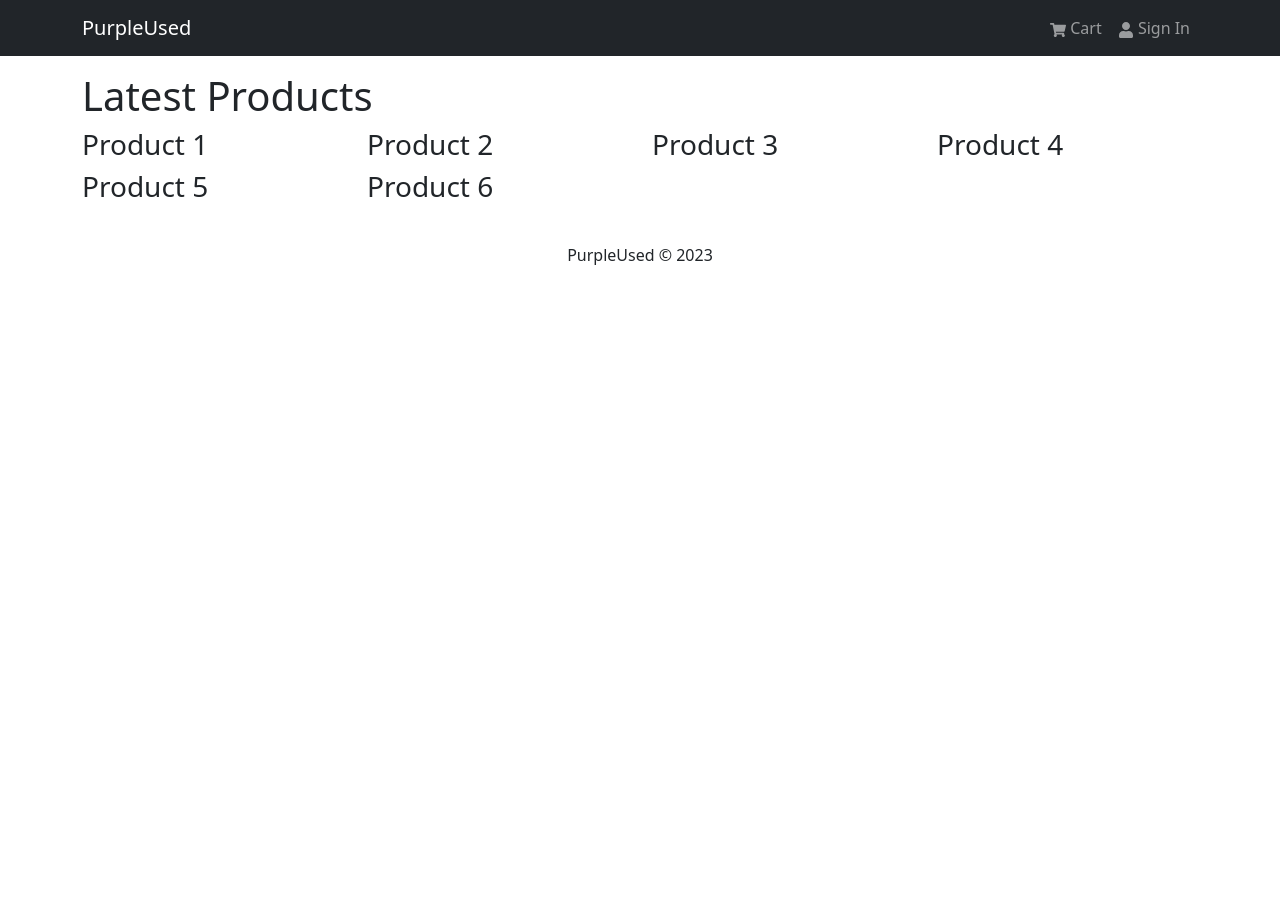
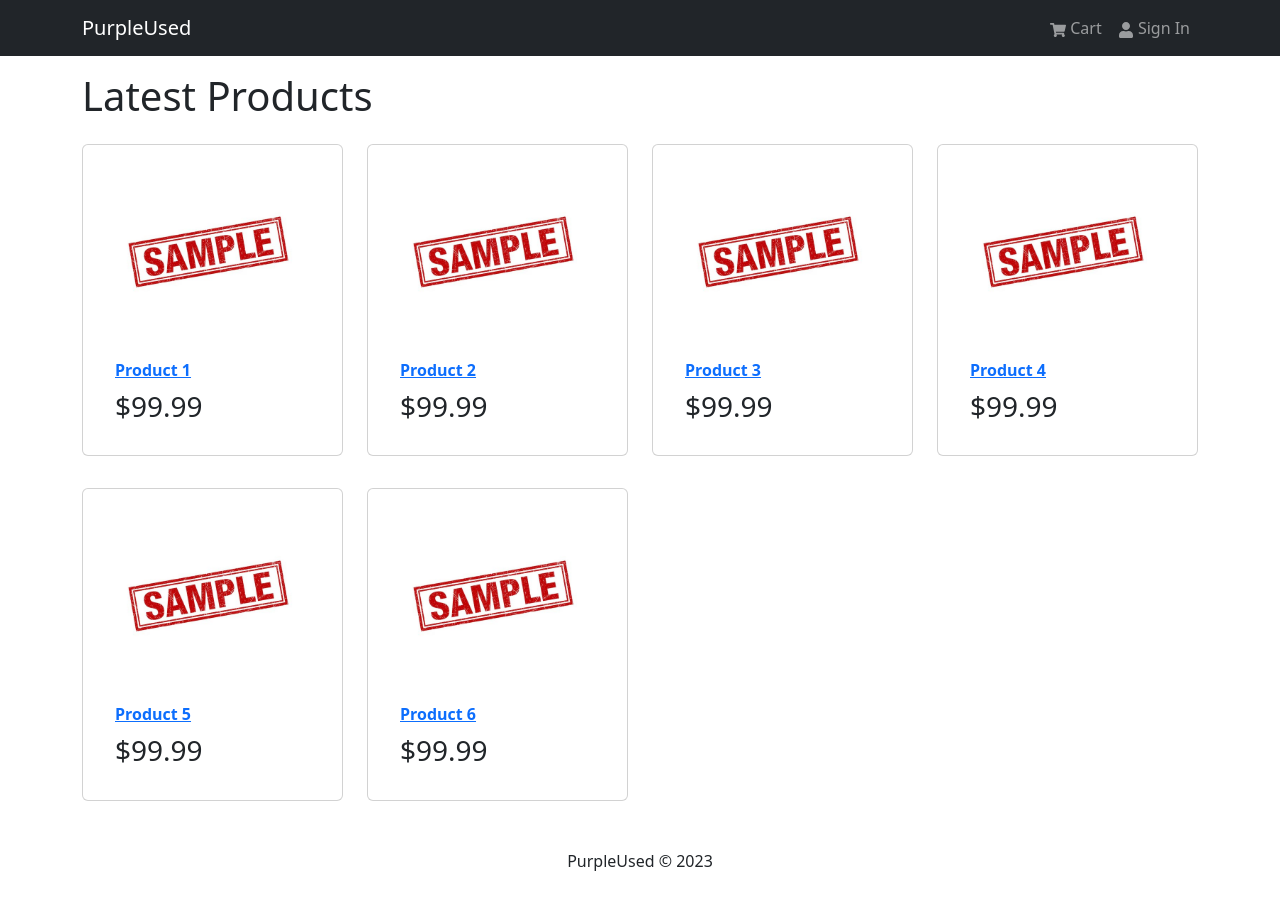
Before and after one commit to solidwake/eshop, a React (Vite) app in the folder frontend/: page / in a window 1280 px wide. Before the commit the page ends 800 px from the top, so only its background shows below. Built offline with nearby package versions, Linux system fonts and the light colour scheme.

Commit message:
add product component

```diff
--- /dev/null
+++ b/frontend/src/components/Product.jsx
@@ -0,0 +1,23 @@
+import { Card } from 'react-bootstrap'
+
+function Product({ product }) {
+  return (
+    <Card className='my-3 p-3 rounded'>
+      <a href={`/product/${product._id}`}>
+        <Card.Img src={product.image} variant='top' />
+      </a>
+      <Card.Body>
+        <a href={`/product/${product._id}`}>
+          <Card.Title as='div'>
+            <strong>{product.name}</strong>
+          </Card.Title>
+        </a>
+        <Card.Text as='h3'>
+          ${product.price}
+        </Card.Text>
+      </Card.Body>
+    </Card>
+  )
+}
+
+export default Product
--- a/frontend/src/screens/HomeScreen.jsx
+++ b/frontend/src/screens/HomeScreen.jsx
@@ -1,5 +1,6 @@
 import { Row, Col } from 'react-bootstrap'
 import products from '../products'
+import Product from '../components/Product'
 
 function HomeScreen() {
   return (
@@ -7,8 +8,8 @@ function HomeScreen() {
       <h1>Latest Products</h1>
       <Row>
         {products.map((product) => (
-          <Col sm={12} md={6} lg={4} xl={3}>
-            <h3>{product.name}</h3>
+          <Col key={product._id} sm={12} md={6} lg={4} xl={3}>
+            <Product product={product} />
           </Col>
         ))}
       </Row>
```
